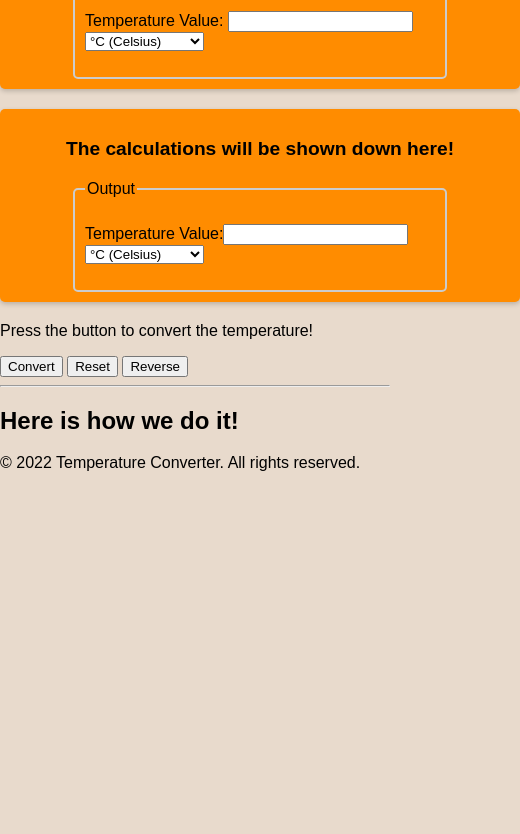
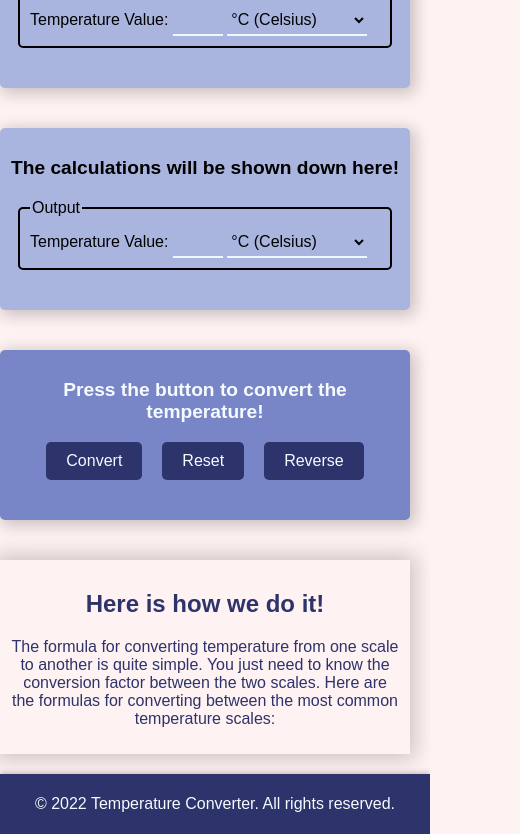
Before and after one commit to revou-fundamental-course/03-feb-25-zelebwr, a plain HTML site: page index.html in a window 390 px wide. Shown: the part 345-1179 px from the top of the page, 520 px wide, since content can reach past the window. Before the commit the page ends 844 px from the top, so only its background shows below. Drawn offline with Linux system fonts and the light colour scheme.

Commit message:
Fixed CSS?

```diff
--- a/css/style.css
+++ b/css/style.css
@@ -1,31 +1,40 @@
 body {
   font-family: Arial, sans-serif;
-  background-color: #e8dacc;
+  background-color: #fff2f2;
   margin: 0;
   padding: 0;
 }
 
 header {
   text-align: center;
-  background-color: #f5f5f4;
+  background-color: #2d336b;
   width: 100%;
   margin: 0 auto;
-  padding: 10px;
+  padding: 5px 20px;
   box-shadow: 0 2px 5px rgba(0, 0, 0, 0.2);
+  color: #f5fbff;
+}
+
+.container {
+  display: flex;
+  flex-wrap: wrap;
+  align-items: center;
 }
 
 .big_box {
   width: 500px;
   min-width: 300px;
-  margin: 0 auto;
   padding: 10px;
-  border: 2px solid #ccc;
+  background-color: #a9b5df;
+  box-shadow: 3px 3px 15px 3px rgba(0, 0, 0, 0.2);
   border-radius: 5px;
-  background-color: rgb(255, 140, 0);
-  box-shadow: 0 2px 5px rgba(0, 0, 0, 0.2);
-  border-radius: 5px;
-  margin: 20px auto;
+  margin: 40px auto 0;
   border: none;
+  padding-bottom: 40px;
+}
+
+.big_box:last-child {
+  margin-left: 0;
 }
 
 .legend_box {
@@ -33,7 +42,7 @@ header {
   min-width: 200px;
   margin: 0 auto;
   padding: 10px;
-  border: 2px solid #ccc;
+  border: 2px solid #000000;
   border-radius: 5px;
 }
 
@@ -42,3 +51,179 @@ header {
   font-weight: bold;
   text-align: center;
 }
+
+.minimal_input {
+  border: 0;
+  outline: 0;
+  background: transparent;
+  border-bottom: 2px solid aliceblue;
+  padding: 5px 0;
+  font-size: 16px;
+  width: 50px;
+}
+
+.minimal_input:focus {
+  border-bottom-color: #7886c7;
+}
+
+.minimal_select {
+  border: 0;
+  background: transparent;
+  border-bottom: 2px solid aliceblue;
+  padding: 5px 0;
+  width: 140px;
+  font-size: 16px;
+  cursor: pointer;
+}
+
+.minimal_select:focus {
+  border-bottom-color: #7886c7;
+}
+
+.button_space {
+  width: 500px;
+  min-width: 300px;
+  padding: 10px;
+  background-color: #7886c7;
+  box-shadow: 3px 3px 15px 3px rgba(0, 0, 0, 0.2);
+  border-radius: 5px;
+  margin: 40px auto;
+  border: none;
+  padding-bottom: 40px;
+}
+
+.button_space_text {
+  font-size: 1.2em;
+  font-weight: bold;
+  text-align: center;
+  color: #f5fbff;
+}
+
+.button_container {
+  display: flex;
+  justify-content: center;
+  gap: 20px;
+}
+
+button {
+  background-color: #2d336b;
+  color: #f5fbff;
+  padding: 10px 20px;
+  border: none;
+  border-radius: 5px;
+  cursor: pointer;
+  font-size: 1em;
+}
+
+button:hover {
+  background-color: #f5fbff;
+  color: #2d336b;
+}
+
+button:active {
+  background-color: rgba(255, 255, 255, 0.714);
+  transform: translateY(2px);
+}
+
+article {
+  text-align: center;
+  margin: 20px auto;
+  width: 100%;
+  padding: 10px;
+  box-shadow: 0 0 20px 5px rgba(0, 0, 0, 0.2);
+  color: #2d336b;
+}
+
+footer {
+  text-align: center;
+  background-color: #2d336b;
+  width: 100%;
+  margin: 0 auto;
+  padding: 5px 20px;
+  box-shadow: 0 -2px 5px rgba(0, 0, 0, 0.2);
+  color: #f5fbff;
+}
+
+/* when it's on laptop collapsible size */
+@media (max-width: 1100px) {
+  .container {
+    display: flex;
+    flex-wrap: wrap;
+    flex-direction: column;
+  }
+
+  .minimal-input,
+  .minimal-select {
+    width: 100%;
+  }
+
+  .big_box {
+    width: 600px;
+    margin: 40px auto 0;
+  }
+
+  .big_box:last-child {
+    margin: 40px auto 0;
+  }
+
+  .button_space {
+    width: 600px;
+    margin: 40px auto;
+  }
+}
+
+/* when it's on tab size */
+@media (max-width: 720px) {
+  .container {
+    display: flex;
+    flex-wrap: wrap;
+    flex-direction: column;
+  }
+
+  .minimal-input,
+  .minimal-select {
+    width: 100%;
+  }
+
+  .big_box {
+    width: 400px;
+    margin: 40px auto 0;
+  }
+
+  .big_box:last-child {
+    margin: 40px auto 0;
+  }
+
+  .button_space {
+    width: 400px;
+    margin: 40px auto;
+  }
+}
+
+/* when it's on mobile window size */
+@media (max-width: 480px) {
+  .container {
+    display: flex;
+    flex-wrap: wrap;
+    flex-direction: column;
+  }
+
+  .minimal-input,
+  .minimal-select {
+    width: 100%;
+  }
+
+  .big_box {
+    width: 390px;
+    margin: 40px auto 0;
+  }
+
+  .big_box:last-child {
+    margin: 40px auto 0;
+  }
+
+  .button_space {
+    width: 390px;
+    margin: 40px auto;
+  }
+}
--- a/index.html
+++ b/index.html
@@ -4,6 +4,7 @@
     <meta charset="UTF-8" />
     <meta name="viewport" content="width=device-width, initial-scale=1.0" />
     <link rel="stylesheet" href="css/style.css" />
+    <script src="js/main.js"></script>
     <title>Temperature Converter</title>
   </head>
   <body>
@@ -20,15 +21,23 @@
 
     <!-- Here is the main content shall be, where all of the actions are gonna be executed -->
     <main>
+      <div class="container">
         <!-- This will be the input space from the user -->
         <div class="big_box">
-        <p class="legend_text">Insert your temperature initial values here!</p>
+          <p class="legend_text">
+            Insert your temperature initial values here!
+          </p>
           <fieldset class="legend_box">
             <legend>Input</legend>
-          <p>
+            <form>
               <label for="temp_value">Temperature Value:</label>
-            <input type="number" id="temp_value" name="temp_value" />
-            <select name="temp_scale" id="">
+              <input
+                class="minimal_input"
+                type="number"
+                id="temp_value"
+                name="temp_value"
+              />
+              <select class="minimal_select" name="temp_scale" id="temp_from">
                 <option value="temp_scale_1">&deg;C (Celsius)</option>
                 <option value="temp_scale_2">&deg;F (Fahrenheit)</option>
                 <option value="temp_scale_3">K (Kelvin)</option>
@@ -45,7 +54,7 @@
                 <option value="temp_scale_10">&deg;L (Leiden)</option>
                 <option value="temp_scale_11">&deg;W (Wedgwood)</option>
               </select>
-          </p>
+            </form>
           </fieldset>
         </div>
 
@@ -54,9 +63,10 @@
           <p class="legend_text">The calculations will be shown down here!</p>
           <fieldset class="legend_box">
             <legend>Output</legend>
-          <p>
-            <label for="">Temperature Value:</label><input type="text" />
-            <select name="" id="">
+            <form>
+              <label for="">Temperature Value:</label>
+              <input class="minimal_input" type="number" />
+              <select class="minimal_select" name="temp_scale" id="temp_to">
                 <option value="temp_scale_12">&deg;C (Celsius)</option>
                 <option value="temp_scale_2">&deg;F (Fahrenheit)</option>
                 <option value="temp_scale_3">K (Kelvin)</option>
@@ -73,26 +83,36 @@
                 <option value="temp_scale_10">&deg;L (Leiden)</option>
                 <option value="temp_scale_11">&deg;W (Wedgwood)</option>
               </select>
-          </p>
+            </form>
           </fieldset>
+        </div>
       </div>
 
       <!-- This will be the submit button for the user -->
-      <div>
-        <p>Press the button to convert the temperature!</p>
+      <div class="button_space">
+        <p class="button_space_text">
+          Press the button to convert the temperature!
+        </p>
+        <div class="button_container">
           <button>Convert</button>
           <button>Reset</button>
           <button>Reverse</button>
         </div>
-
-      <hr />
+      </div>
+    </main>
 
     <!-- This will be where the calculation method is shown -->
+    <article>
       <h2>Here is how we do it!</h2>
       <div>
-        <p></p>
+        <p>
+          The formula for converting temperature from one scale to another is
+          quite simple. You just need to know the conversion factor between the
+          two scales. Here are the formulas for converting between the most
+          common temperature scales:
+        </p>
       </div>
-    </main>
+    </article>
 
     <!-- This is the footer for the website's information -->
     <footer>
```
Lines whose indentation alone changed are shown as unchanged.
